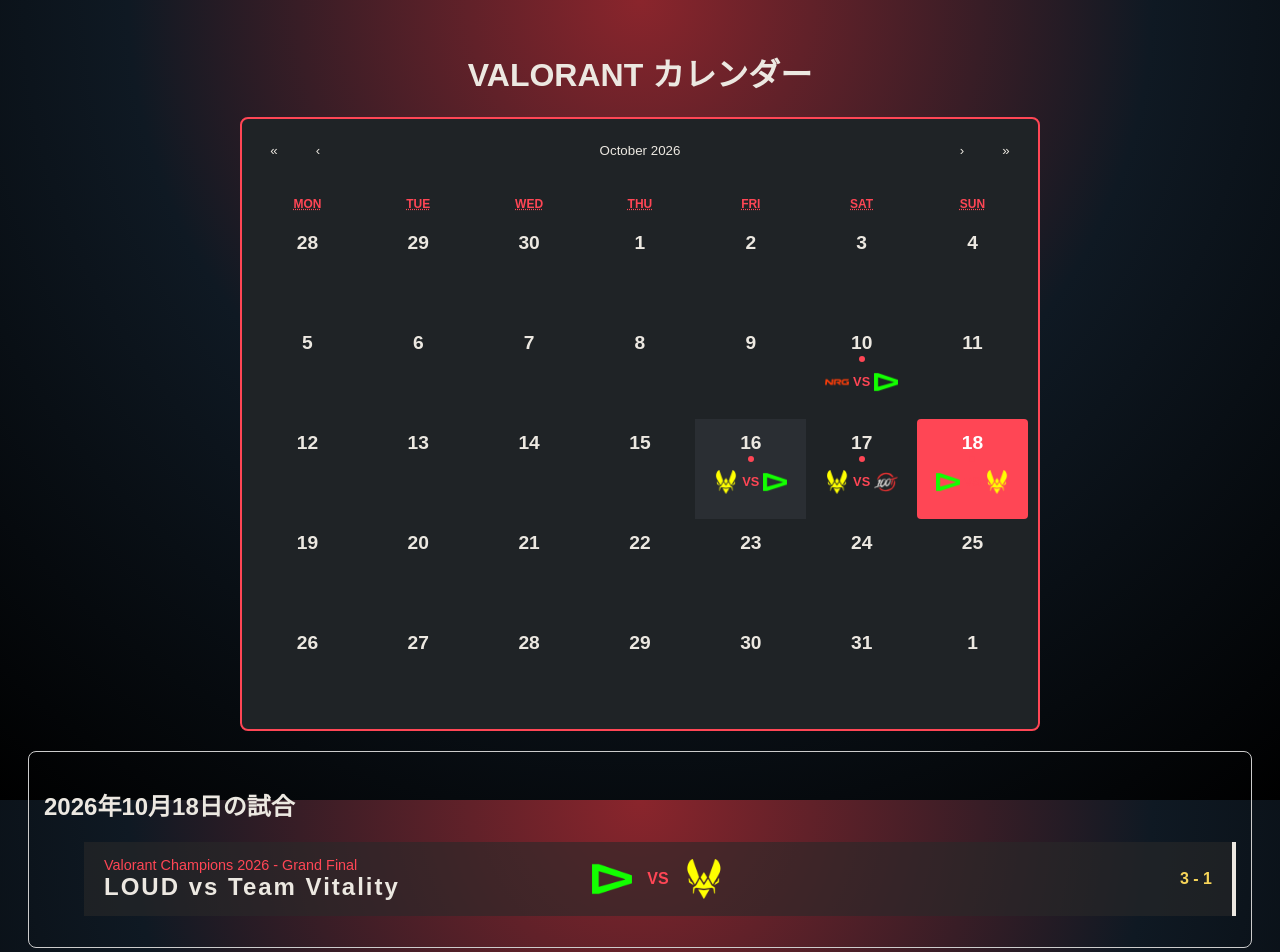
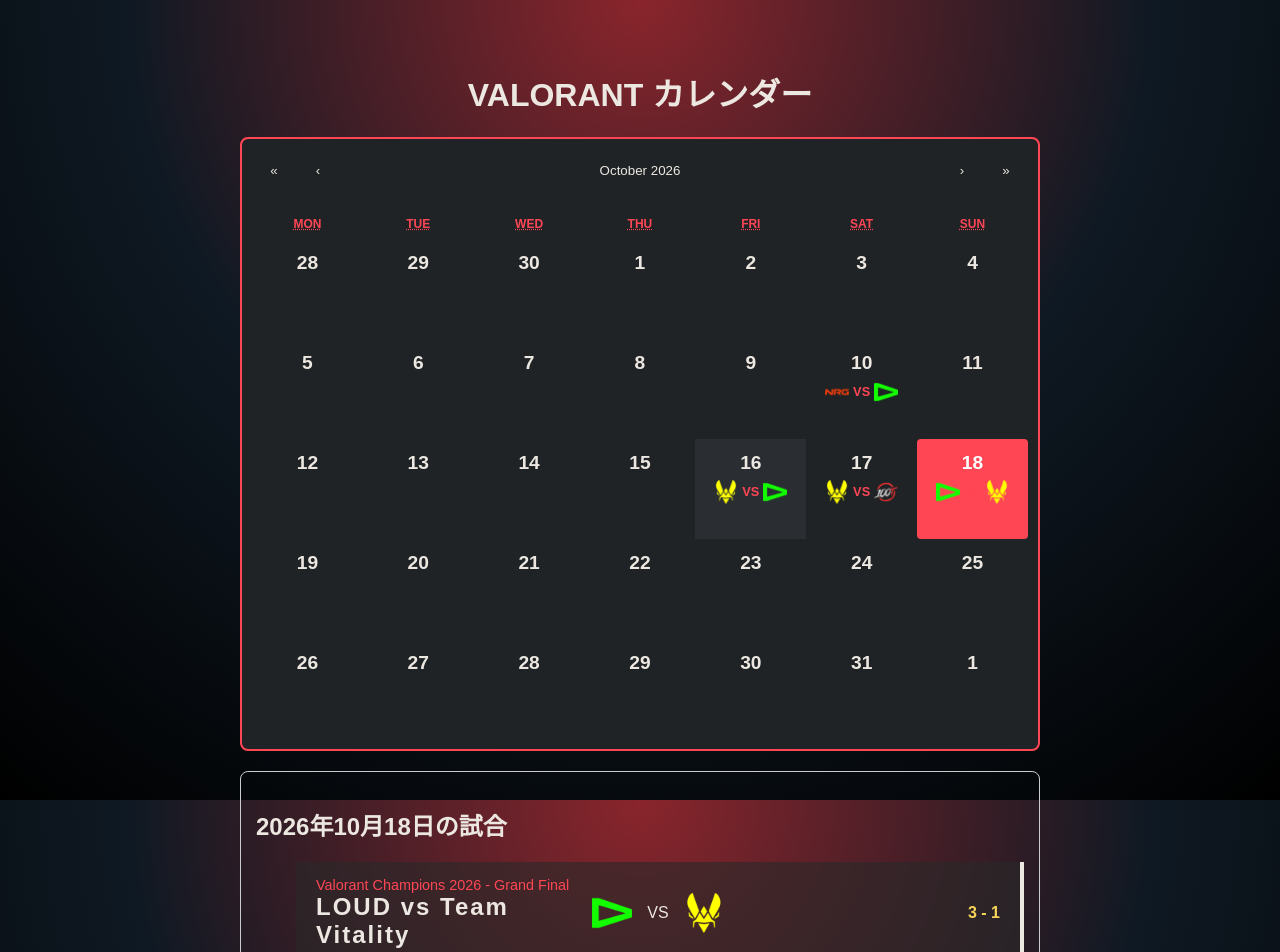
Before and after one commit to o0jun0o/Valorant-calendar, a React (Vite) app: page / in a window 1280 px wide. Shown: the top 952 px of the page. Built offline with nearby package versions, Linux system fonts and the light colour scheme.

Commit message:
不要ファイルの削除、alt属性の修正、CSSのブレークポイント統一と微調整

```diff
--- a/src/App.css
+++ b/src/App.css
@@ -26,6 +26,12 @@
   color: #ece8e1;
 }
 
+/* 月切り替えボタンのホバー（標準の明るいグレーを上書き） */
+.react-calendar__navigation button:enabled:hover,
+.react-calendar__navigation button:enabled:focus {
+  background-color: rgba(255, 70, 85, 0.2);
+}
+
 /* 曜日表示の部分 */
 .react-calendar__month-view__weekdays {
   color: #ff4655; /* 曜日を赤色に */
@@ -46,7 +52,7 @@
 }
 
 /* 「今日」の日付 */
-.react-calendar__tile--now {
+.react-calendar__tile--now:not(.react-calendar__tile--active) {
   background-color: #2a2e33 !important;
 }
 
@@ -64,7 +70,7 @@
 
 /* スマホ用のスコア位置（左下に配置） */
 .match-list-item > :last-child {
-  align-self: flex-start;;
+  align-self: flex-start;
   font-weight: bold;
 }
 
@@ -107,8 +113,8 @@
   display: none;
 }
 
-/* 画面幅が600px以上（PCサイズ）の時だけ、ロゴエリアを【表示】する */
-@media (min-width: 600px) {
+/* 画面幅が768px以上（PCサイズ）の時だけ、ロゴエリアを【表示】する */
+@media (min-width: 768px) {
   .team-logo-container {
     display: flex;
     align-items: center;
@@ -189,6 +195,10 @@
 
 /* PC用（768px以上）：ロゴを表示 */
 @media (min-width: 768px) {
+  .calendar-marker {
+    display: none;
+  }
+
   .calendar-logos {
     display: flex;
     justify-content: center;
--- a/src/App.tsx
+++ b/src/App.tsx
@@ -70,7 +70,7 @@
   const selectedMatches = matchData.filter(match => match.date === formattedDate);
 
   return (
-    <div style={{ padding: '20px' }}>
+    <div className="app-wrapper">
       <h1>VALORANT カレンダー</h1>
 
       {/* カレンダーを表示するタグ */}
@@ -119,9 +119,9 @@
                   <div className="team-name">{match.team1} vs {match.team2}</div>
                 </div>
                 <div className="team-logo-container">
-                  <img src={match.team1Logo} className="team-logo" alt="Team1" />
-                  <span className="match-vs">VS</span>
-                  <img src={match.team2Logo} className="team-logo" alt="Team2" />
+                  <img src={match.team1Logo} alt={match.team1} className="team-logo"/>
+                  <span>VS</span>
+                  <img src={match.team2Logo} alt={match.team2} className="team-logo"/>
                 </div>
                 <div className="match-time">{match.result}</div>
               </li>
```
Also changed, not shown: public/t1.png (deleted).
